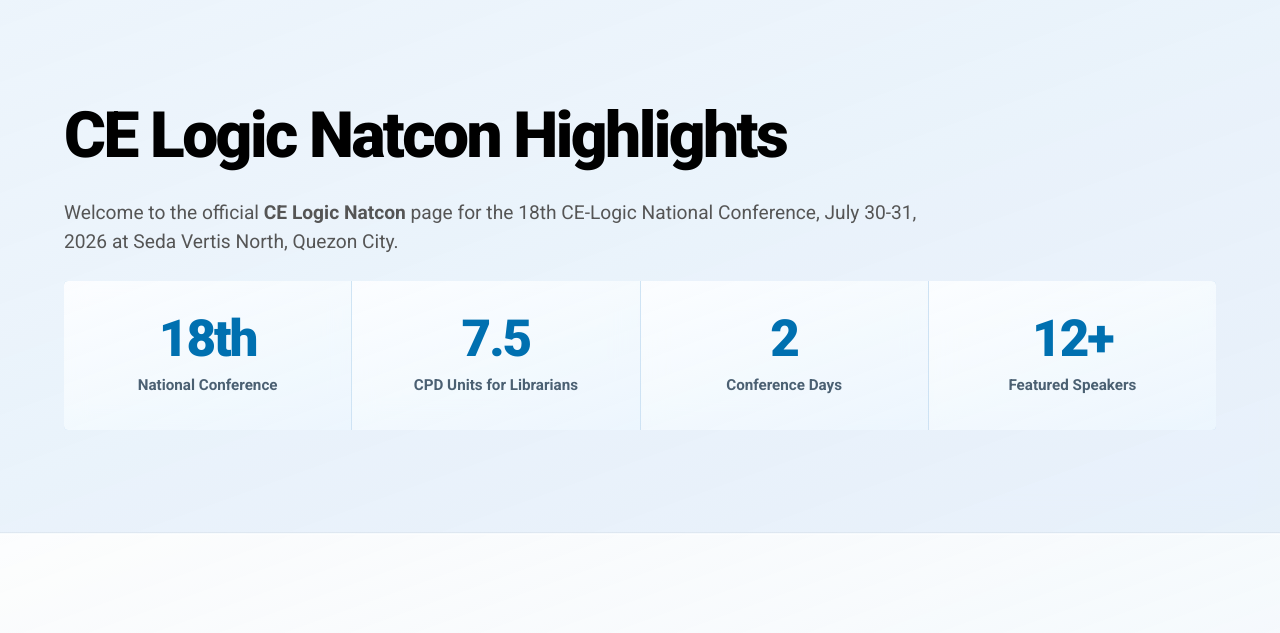
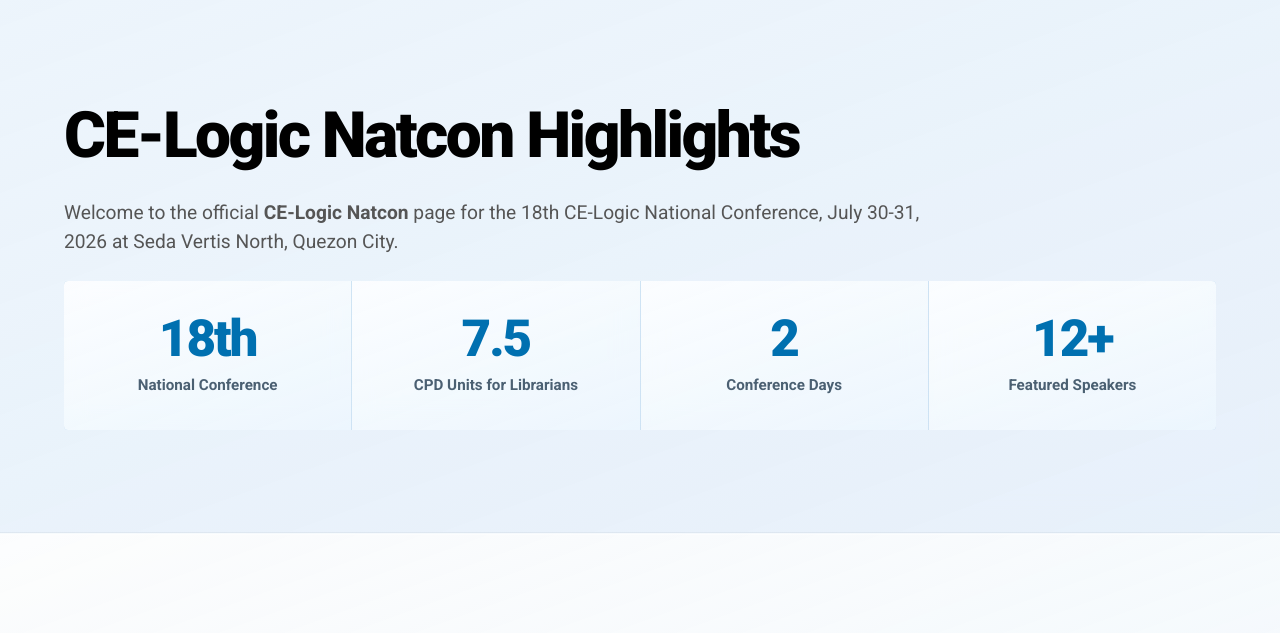
Before and after one commit to MJ-KOLLtd/Natcon_Astro, an Astro site: page / in a window 1280 px wide. Shown: the part 791-1424 px from the top of the page. Built offline with nearby package versions, Linux system fonts and the light colour scheme; Astro itself is replaced by a stand-in of ours.

Commit message:
Use CE-Logic branding in display copy and SEO metadata

```diff
--- a/src/components/ConferenceHighlights.astro
+++ b/src/components/ConferenceHighlights.astro
@@ -1,4 +1,6 @@
 ---
+import { SITE_NAME } from '../data/site';
+
 const highlights = [
   { value: '18th', label: 'National Conference' },
   { value: '7.5', label: 'CPD Units for Librarians' },
@@ -9,9 +11,9 @@
 
 <section class="nc-section is-soft nc-conference-highlights" id="cel-nc-highlights">
   <div class="nc-container">
-    <h2 class="nc-h2">CE Logic Natcon Highlights</h2>
+    <h2 class="nc-h2">{SITE_NAME} Highlights</h2>
     <p class="nc-lead" style="margin-bottom:1.5rem;">
-      Welcome to the official <strong>CE Logic Natcon</strong> page for the 18th
+      Welcome to the official <strong>{SITE_NAME}</strong> page for the 18th
       CE-Logic National Conference, July 30-31, 2026 at Seda Vertis North, Quezon City.
     </p>
     <div class="nc-stats nc-stats--highlights">
--- a/src/components/FAQ.astro
+++ b/src/components/FAQ.astro
@@ -1,9 +1,11 @@
 ---
+import { SITE_NAME } from '../data/site';
+
 const faqs = [
   {
     open: true,
-    q: 'What is CE Logic Natcon?',
-    a: 'CE Logic Natcon is the CE-Logic National Conference, the annual gathering for Philippine academic library leaders, partners, and higher education stakeholders. This page is the official landing site for the 18th edition (NATCON 2026), July 30-31, 2026 at Seda Vertis North, Quezon City, with live stream access on event days.',
+    q: `What is ${SITE_NAME}?`,
+    a: `${SITE_NAME} is the CE-Logic National Conference, the annual gathering for Philippine academic library leaders, partners, and higher education stakeholders. This page is the official landing site for the 18th edition (NATCON 2026), July 30-31, 2026 at Seda Vertis North, Quezon City, with live stream access on event days.`,
   },
   {
     open: false,
--- a/src/components/FigmaLanding.astro
+++ b/src/components/FigmaLanding.astro
@@ -1,4 +1,5 @@
 ---
+import { SEO_TITLE, SITE_NAME } from '../data/site';
 import Subnav from './Subnav.astro';
 ---
 
@@ -11,7 +12,7 @@
 
   <section class="screen" id="hero" aria-labelledby="cel-nc-hero-title">
     <h1 id="cel-nc-hero-title" class="nc-sr-only">
-      CE Logic Natcon 2026 | 18th CE-Logic National Conference
+      {SEO_TITLE}
     </h1>
     <div class="screen-frame">
       <picture>
@@ -27,7 +28,7 @@
           width="828"
           height="1472"
           sizes="100vw"
-          alt="CE Logic Natcon 2026, the 18th CE-Logic National Conference in partnership with the University Library, UP Diliman. July 30-31, 2026 at Seda Vertis North, Quezon City."
+          alt={`${SITE_NAME} 2026, the 18th CE-Logic National Conference in partnership with the University Library, UP Diliman. July 30-31, 2026 at Seda Vertis North, Quezon City.`}
           decoding="async"
           loading="eager"
           fetchpriority="high"
--- a/src/components/FinalCta.astro
+++ b/src/components/FinalCta.astro
@@ -1,4 +1,6 @@
 ---
+import { CONFERENCE_NAME, SITE_NAME } from '../data/site';
+
 const brandLogos = [
   { src: '/assets/ce-logic-logo.webp', alt: 'CE-Logic', width: 220, height: 40 },
   { src: '/assets/ceals-logo.webp', alt: 'C&E Adaptive Learning Solutions', width: 200, height: 65 },
@@ -24,7 +26,7 @@
   <div class="nc-container nc-final-scroll">
     <div class="nc-final-glass nc-final-panel">
       <div class="nc-final-col nc-final-intro">
-        <p class="nc-final-eyebrow">CE Logic Natcon · 18th CE-Logic National Conference</p>
+        <p class="nc-final-eyebrow">{SITE_NAME} · {CONFERENCE_NAME}</p>
         <h2 class="nc-final-title">
           <span class="nc-final-date">July 30–31, 2026</span>
           <span class="nc-final-headline">Live Stream Access</span>
--- a/src/components/Secondary.astro
+++ b/src/components/Secondary.astro
@@ -1,4 +1,5 @@
 ---
+import { SITE_NAME } from '../data/site';
 import BtnArrow from './BtnArrow.astro';
 
 const FB_STREAM = 'https://www.facebook.com/celogic';
@@ -10,7 +11,7 @@
       <div class="nc-secondary-a">
         <h2 class="nc-h3 nc-title-case">Strategy, Technology, and Research Impact</h2>
         <p>
-          <strong>CE Logic Natcon</strong> convenes academic library leaders,
+          <strong>{SITE_NAME}</strong> convenes academic library leaders,
           solution partners, and higher education stakeholders for the 18th
           CE-Logic National Conference, a program focused on strategic planning,
           digital services, and research performance. Sessions will be available
--- a/src/components/StructuredData.astro
+++ b/src/components/StructuredData.astro
@@ -63,26 +63,26 @@
   mainEntity: [
     {
       '@type': 'Question',
-      name: 'What is CE Logic Natcon?',
+      name: `What is ${SITE_NAME}?`,
       acceptedAnswer: {
         '@type': 'Answer',
-        text: 'CE Logic Natcon is the CE-Logic National Conference, the annual gathering for Philippine academic library leaders, partners, and higher education stakeholders. This page is the official landing site for the 18th edition (NATCON 2026), July 30-31, 2026 at Seda Vertis North, Quezon City, with live stream access on event days.',
+        text: `${SITE_NAME} is the CE-Logic National Conference, the annual gathering for Philippine academic library leaders, partners, and higher education stakeholders. This page is the official landing site for the 18th edition (NATCON 2026), July 30-31, 2026 at Seda Vertis North, Quezon City, with live stream access on event days.`,
       },
     },
     {
       '@type': 'Question',
-      name: 'How may I access the CE Logic Natcon live stream?',
+      name: `How may I access the ${SITE_NAME} live stream?`,
       acceptedAnswer: {
         '@type': 'Answer',
-        text: 'The official CE Logic Natcon live stream is hosted on the CE-Logic Facebook page (facebook.com/celogic). The stream link activates on event days, July 30-31, 2026.',
+        text: `The official ${SITE_NAME} live stream is hosted on the CE-Logic Facebook page (facebook.com/celogic). The stream link activates on event days, July 30-31, 2026.`,
       },
     },
     {
       '@type': 'Question',
-      name: 'When and where is CE Logic Natcon 2026?',
+      name: `When and where is ${SITE_NAME} 2026?`,
       acceptedAnswer: {
         '@type': 'Answer',
-        text: 'CE Logic Natcon 2026 takes place on July 30-31, 2026 at Seda Vertis North, Quezon City, Metro Manila. Sessions are also available via live stream.',
+        text: `${SITE_NAME} 2026 takes place on July 30-31, 2026 at Seda Vertis North, Quezon City, Metro Manila. Sessions are also available via live stream.`,
       },
     },
   ],
--- a/src/components/Subnav.astro
+++ b/src/components/Subnav.astro
@@ -1,5 +1,6 @@
 ---
 import { resourceNavLinks } from '../data/conferenceResources';
+import { SITE_NAME } from '../data/site';
 
 interface Props {
   homeHref?: string;
@@ -25,7 +26,7 @@
     <a
       class="nc-subnav-brand"
       href={homeHref}
-      aria-label="CE Logic Natcon 2026 home"
+      aria-label={`${SITE_NAME} 2026 home`}
     >
       <img
         class="nc-subnav-logo"
--- a/src/data/site.ts
+++ b/src/data/site.ts
@@ -1,29 +1,29 @@
-/** Central SEO + brand strings for CE Logic Natcon */
-export const SITE_NAME = 'CE Logic Natcon';
-export const SITE_NAME_ALT = 'CE-Logic Natcon';
+/** Central SEO + brand strings for CE-Logic Natcon */
+export const SITE_NAME = 'CE-Logic Natcon';
+export const SITE_NAME_ALT = 'CE Logic Natcon';
 export const CONFERENCE_NAME = '18th CE-Logic National Conference';
 export const CONFERENCE_SHORT = 'NATCON 2026';
 
 export const SEO_TITLE =
-  'CE Logic Natcon 2026 | 18th CE-Logic National Conference';
+  'CE-Logic Natcon 2026 | 18th CE-Logic National Conference';
 
 export const SEO_DESCRIPTION =
-  'Official CE Logic Natcon page for the 18th CE-Logic National Conference, July 30-31, 2026 at Seda Vertis North, Quezon City. Live stream, speakers, partners, and program.';
+  'Official CE-Logic Natcon page for the 18th CE-Logic National Conference, July 30-31, 2026 at Seda Vertis North, Quezon City. Live stream, speakers, partners, and program.';
 
 export const SEO_KEYWORDS = [
+  'CE-Logic Natcon',
   'CE Logic Natcon',
-  'CE-Logic Natcon',
+  'CE-Logic National Conference',
   'CE Logic National Conference',
-  'CE-Logic National Conference',
   'NATCON 2026',
-  'CE Logic conference 2026',
+  'CE-Logic conference 2026',
   'CE-Logic live stream',
   'Philippine library conference',
 ].join(', ');
 
 export const EVENT = {
   name: `${CONFERENCE_NAME} (${SITE_NAME} 2026)`,
-  alternateName: [SITE_NAME, SITE_NAME_ALT, CONFERENCE_SHORT, 'CE Logic Natcon 2026'],
+  alternateName: [SITE_NAME, SITE_NAME_ALT, CONFERENCE_SHORT, 'CE-Logic Natcon 2026'],
   startDate: '2026-07-30T08:00:00+08:00',
   endDate: '2026-07-31T18:00:00+08:00',
   venue: 'Seda Vertis North',
--- a/src/layouts/BaseLayout.astro
+++ b/src/layouts/BaseLayout.astro
@@ -49,7 +49,7 @@
     <meta property="og:description" content={description} />
     <meta property="og:url" content={canonicalUrl} />
     <meta property="og:image" content={ogImage} />
-    <meta property="og:image:alt" content="18th CE-Logic National Conference | CE Logic Natcon 2026" />
+    <meta property="og:image:alt" content={`18th CE-Logic National Conference | ${SITE_NAME} 2026`} />
     <meta name="twitter:card" content="summary_large_image" />
     <meta name="twitter:title" content={title} />
     <meta name="twitter:description" content={description} />
```
